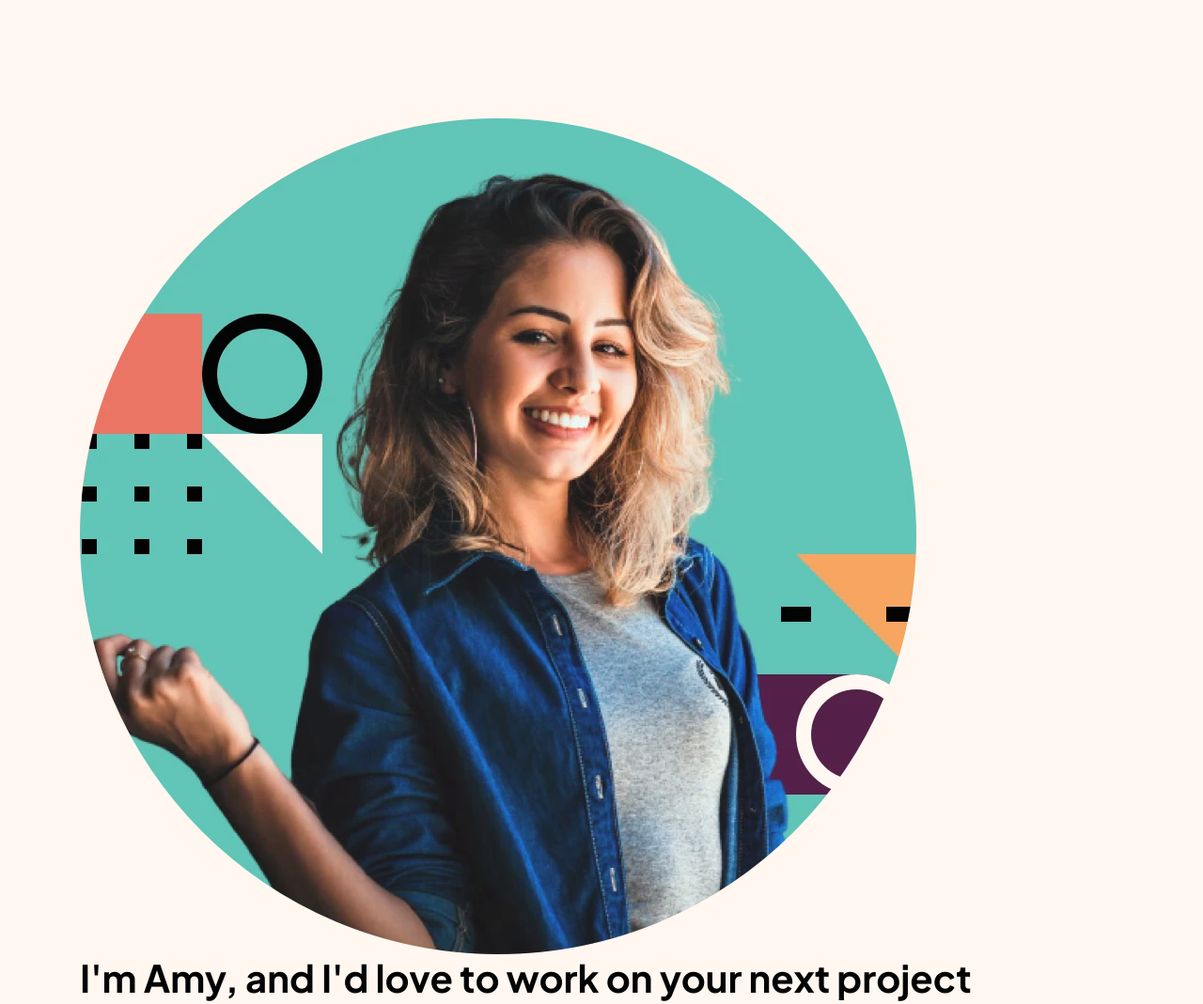
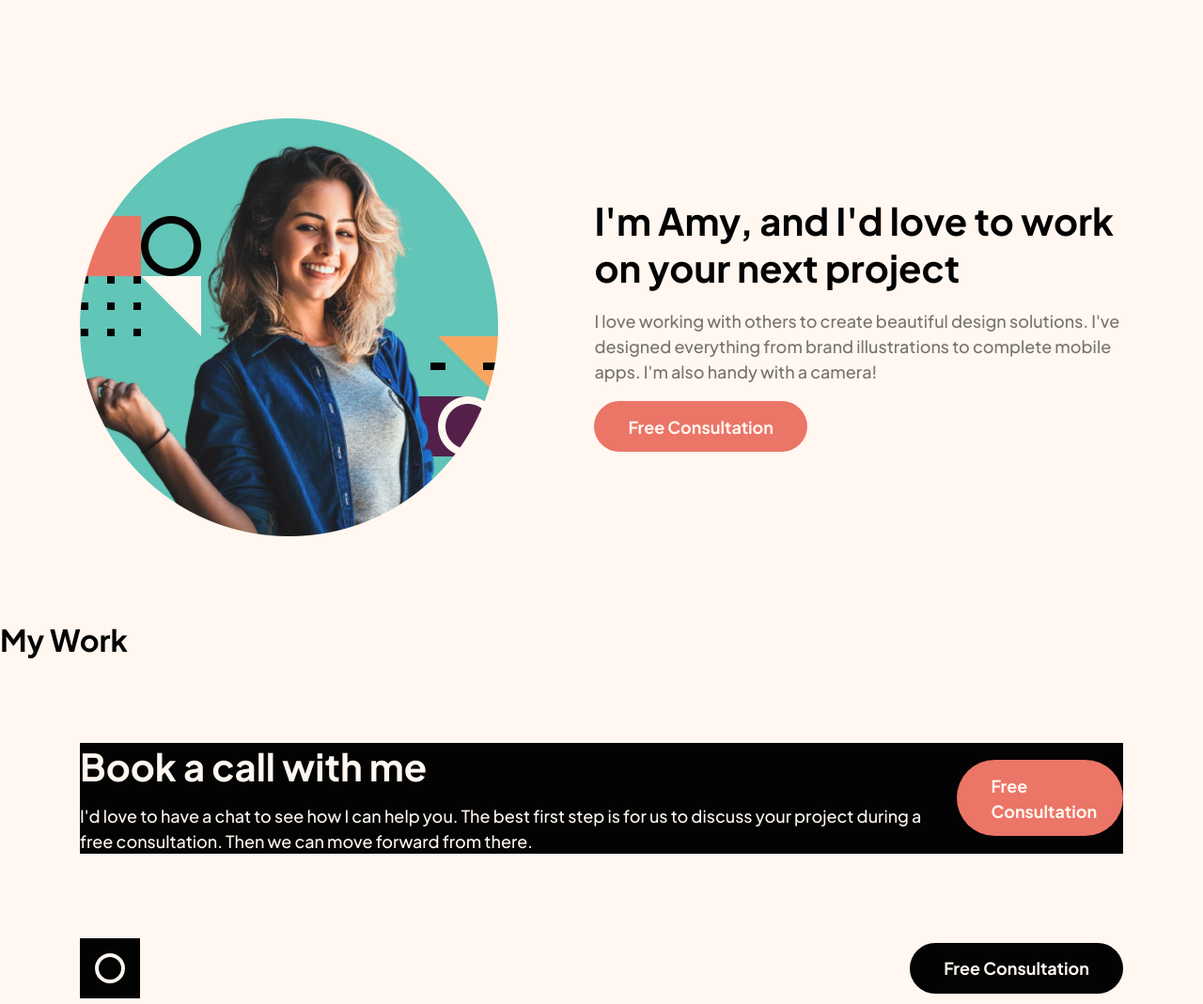
Before and after one commit to karolbanat/single-page-design-portfolio, a website: page index.html in a window 1280 px wide. Shown: the part 740-1809 px from the top of the page at 94% size. Drawn offline with Linux system fonts and the light colour scheme.

Commit message:
About section

```diff
--- a/src/sass/base/_base.scss
+++ b/src/sass/base/_base.scss
@@ -9,6 +9,7 @@ body {
 h1,
 h2,
 h3 {
+    font-weight: var(--fw-700);
 	line-height: 1.25;
 	color: var(--clr-neutral-800);
 }
--- /dev/null
+++ b/src/sass/components/_about.scss
@@ -0,0 +1,33 @@
+@use '../base/mixins';
+
+.about {
+	display: flex;
+	flex-direction: column;
+	gap: clamp(var(--spacing-rem-600), 8vw, 12rem);
+
+	@include mixins.mq(medium) {
+		flex-direction: row;
+	}
+
+	// --- elements
+	&__header {
+		--flow-spacer: var(--spacing-em-300);
+		text-align: center;
+
+		@include mixins.mq(medium) {
+			text-align: initial;
+		}
+	}
+
+	&__image {
+		max-width: clamp(30rem, 45vw, 44.5rem);
+
+		@include mixins.mq(medium) {
+			margin-left: -10%;
+		}
+
+		@include mixins.mq(large) {
+			margin-left: auto;
+		}
+	}
+}
--- a/src/sass/components/_button.scss
+++ b/src/sass/components/_button.scss
@@ -7,6 +7,8 @@
 	display: inline-block;
 	padding-block: var(--spacing-em-200);
 	padding-inline: var(--spacing-em-500);
+	font-size: var(--fz-400);
+	font-weight: var(--fw-700);
 	text-decoration: none;
 	color: var(--text);
 	background-color: var(--bg-color);
--- a/src/sass/layout/_flex.scss
+++ b/src/sass/layout/_flex.scss
@@ -5,7 +5,7 @@
 	gap: var(--flex-spacer, 1em);
 }
 
-// .flex-align-center {
-// 	display: flex;
-// 	align-items: center;
-// }
+.flex-align-center {
+	display: flex;
+	align-items: center;
+}
--- a/src/sass/layout/_section.scss
+++ b/src/sass/layout/_section.scss
@@ -1,3 +1,3 @@
 .section {
-	margin-block: 9rem;
+	margin-block: var(--section-spacer, 9rem);
 }
--- a/src/sass/main.scss
+++ b/src/sass/main.scss
@@ -15,3 +15,4 @@
 @use './components/card';
 @use './components/header';
 @use './components/fields-grid';
+@use './components/about';
```
Also changed, not shown: dist/css/main.min.css.
